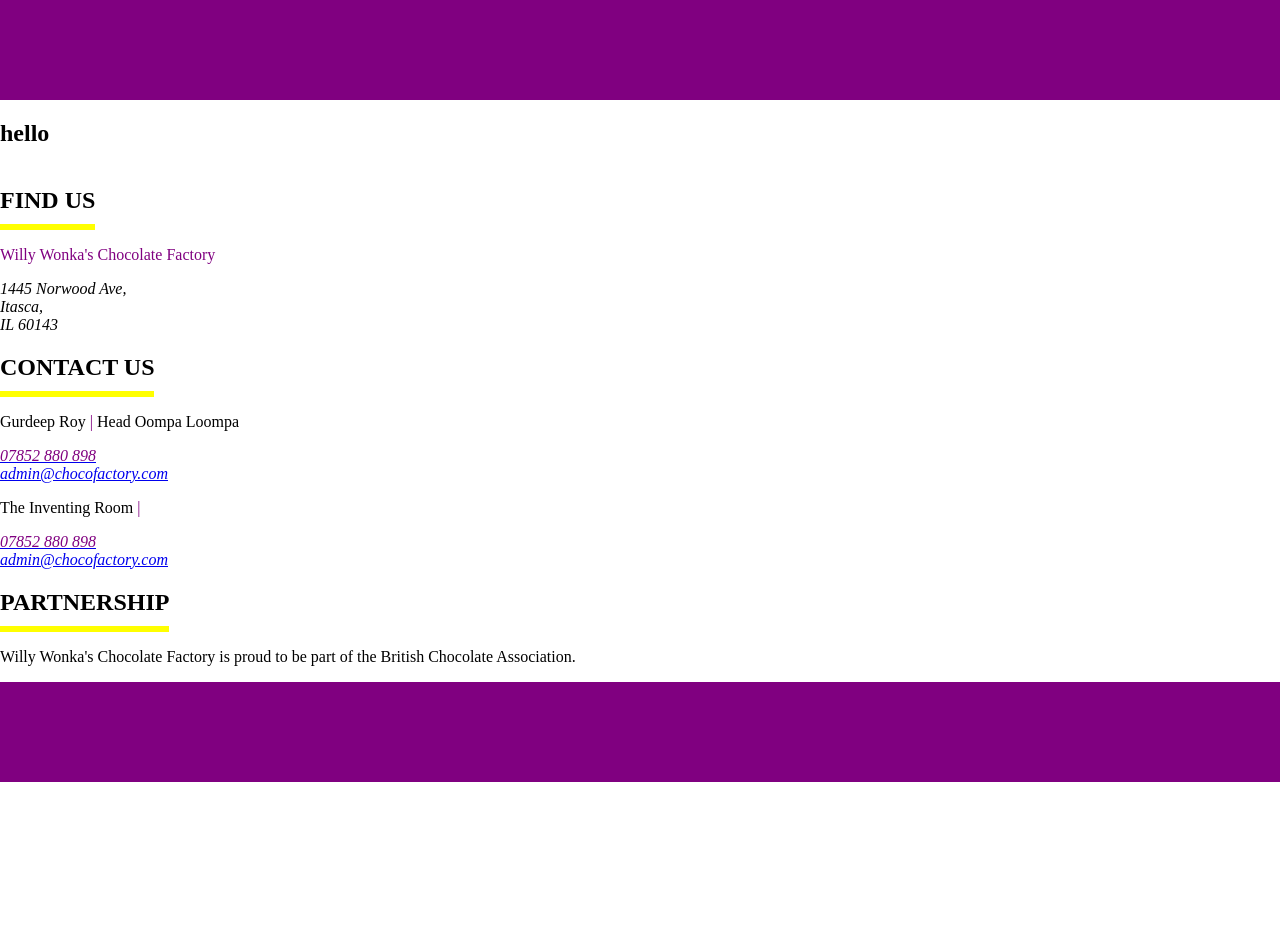
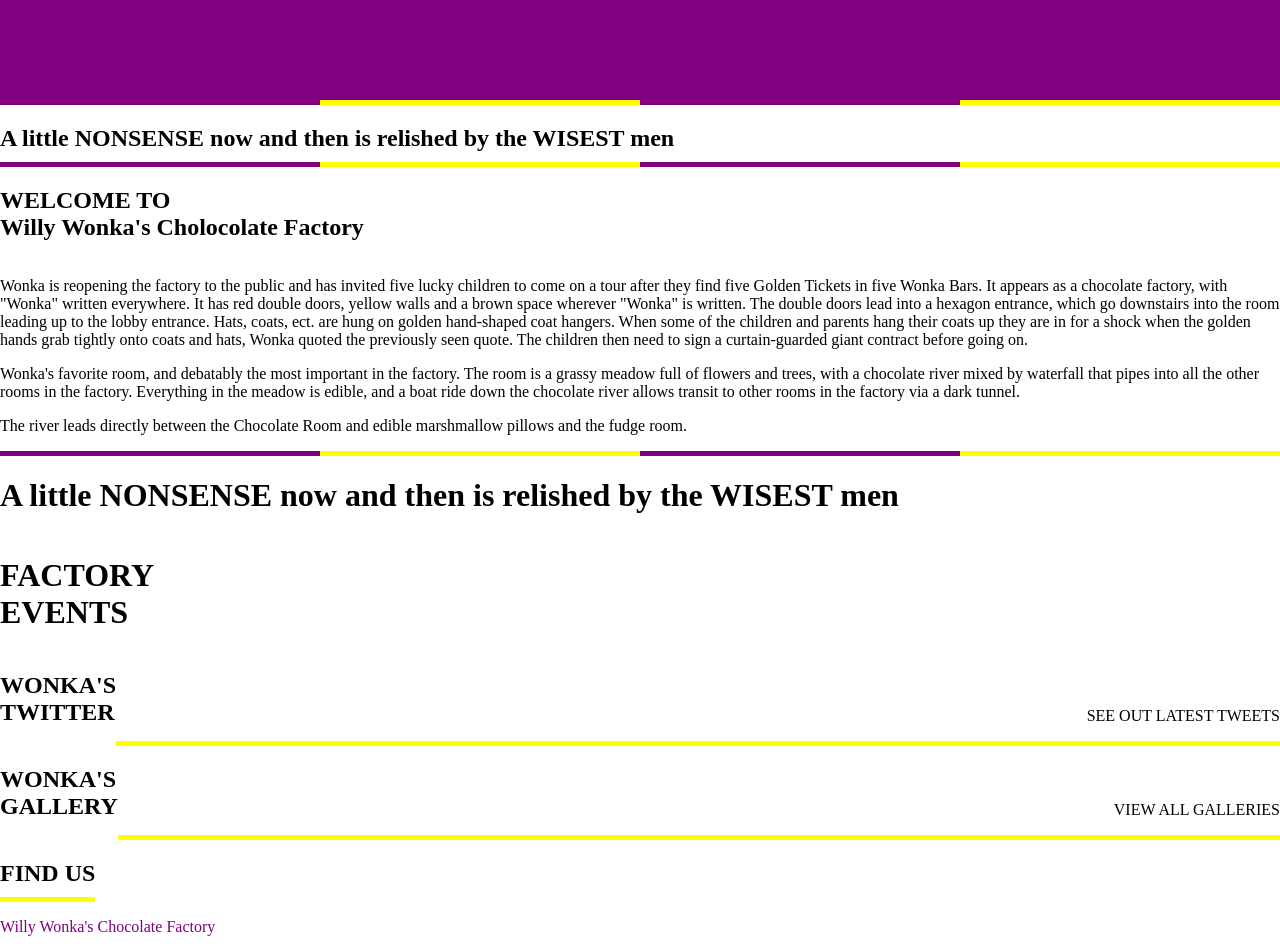
Before and after one commit to tonyhaunschmidt/website_practice, a React (Create React App) app: page / in a window 1280 px wide. Shown: the top 952 px of the page. Before the commit the page ends 800 px from the top, so only its background shows below. Built offline with nearby package versions, Linux system fonts and the light colour scheme.

Commit message:
pre bootstrap

```diff
--- a/src/App.js
+++ b/src/App.js
@@ -5,18 +5,78 @@
     <>
       <header></header>
       <section className='hero'>
-        <h1>hello</h1>
+        <div className='underline_container'>
+          <div className='colour_one_box'></div>
+          <div className='colour_two_box'></div>
+          <div className='colour_one_box'></div>
+          <div className='colour_two_box'></div>
+        </div>
+        <h2>A little <span>NONSENSE</span> now and then is relished by the <span>WISEST</span> men</h2>
+        <div className='underline_container'>
+          <div className='colour_one_box'></div>
+          <div className='colour_two_box'></div>
+          <div className='colour_one_box'></div>
+          <div className='colour_two_box'></div>
+        </div>
       </section>
-      <section id='welcome'></section>
+      <section id='welcome'>
+        {/*<img />*/}
+        <h1><span id='welcome_to'>WELCOME TO</span><br />Willy Wonka's Cholocolate Factory</h1>
+        <div className='underline_container'><div className='colour_one'></div><div className='colour_two'></div></div>
+        <p>Wonka is reopening the factory to the public and has invited five lucky children to come on a tour after they find five Golden Tickets in five Wonka Bars.
+          It appears as a chocolate factory, with "Wonka" written everywhere. It has red double doors, yellow walls and a brown space wherever "Wonka" is written.
+          The double doors lead into a hexagon entrance, which go downstairs into the room leading up to the lobby entrance. Hats, coats, ect. are hung on golden
+          hand-shaped coat hangers. When some of the children and parents hang their coats up they are in for a shock when the golden hands grab tightly onto coats
+          and hats, Wonka quoted the previously seen quote. The children then need to sign a curtain-guarded giant contract before going on.
+        </p>
+        <p>Wonka's favorite room, and debatably the most important in the factory. The room is a grassy meadow full of flowers and trees, with a chocolate river mixed
+          by waterfall that pipes into all the other rooms in the factory. Everything in the meadow is edible, and a boat ride down the chocolate river allows transit
+          to other rooms in the factory via a dark tunnel.</p>
+        <p>The river leads directly between the Chocolate Room and edible marshmallow pillows and the fudge room.</p>
+      </section>
       <section id='events'></section>
-      <section id='social'></section>
-      <section id='gallery'></section>
+      <div className='underline_container'>
+        <div className='colour_one_box'></div>
+        <div className='colour_two_box'></div>
+        <div className='colour_one_box'></div>
+        <div className='colour_two_box'></div>
+      </div>
+      <h1>A little <span>NONSENSE</span> now and then is relished by the <span>WISEST</span> men</h1>
+      <div className='subheader_container'>
+        <h1>FACTORY <span>EVENTS</span></h1>
+      </div>
+      {/* events box */}
+      <section id='social'>
+        <div className='subheader_container'>
+          <h1>WONKA'S <span>TWITTER</span></h1>
+          <div>
+            <p>SEE OUT LATEST TWEETS</p>
+            <div className='underline_container'>
+              <div className='colour_two_box'></div>
+            </div>
+          </div>
+        </div>
+      </section>
+      <section id='gallery'>
+        <div className='subheader_container'>
+          <h1>WONKA'S <span>GALLERY</span></h1>
+          <div>
+            <p>VIEW ALL GALLERIES</p>
+            <div className='underline_container'>
+              <div className='colour_two_box'></div>
+            </div>
+          </div>
+        </div>
+      </section>
       <section id='map'></section>
       <section id='accreditations'></section>
       <section id='contact'>
         <div id='find_us' className='contact_info'>
           <div className='title_container'>
             <h2>FIND US</h2>
+            <div className='underline_container'>
+              <div className='colour_two_box'></div>
+            </div>
           </div>
           <div className='address_image_container'>
             <p><span className='highlight_text'>Willy Wonka's Chocolate Factory</span></p>
@@ -31,6 +91,9 @@
         <div id='contact_us' className='contact_info'>
           <div className='title_container'>
             <h2>CONTACT US</h2>
+            <div className='underline_container'>
+              <div className='colour_two_box'></div>
+            </div>
           </div>
           <p>Gurdeep Roy <span className='highlight_text'>|</span> Head Oompa Loompa</p>
           <address>
@@ -46,6 +109,9 @@
         <div id='partnership' className='contact_info'>
           <div className='title_container'>
             <h2>PARTNERSHIP</h2>
+            <div className='underline_container'>
+              <div className='colour_two_box'></div>
+            </div>
           </div>
           <p>Willy Wonka's Chocolate Factory is proud to be part of the British Chocolate Association.</p>
           {/*<img />*/}
--- a/src/main.scss
+++ b/src/main.scss
@@ -27,15 +27,40 @@
   color: $main-one;
 }
 
+.underline_container{
+  display: flex;
+  .colour_one_box, .colour_two_box{
+    height: 5px;
+    flex-grow: 1;
+  }
+  .colour_one_box{
+    background-color: $main-one;
+  }
+  .colour_two_box{
+    background-color: $main-two;
+  }
+}
+
+.subheader_container{
+  display: flex;
+  align-items: flex-end;
+  h1{
+    display: flex;
+    flex-direction: column;
+    align-items: flex-start;
+  }
+  div{
+    flex-grow: 1;
+    text-align: end;
+  }
+}
+
 .contact_info{
   display: flex;
   flex-direction: column;
   align-items: flex-start;
 }
 
-.title_container{
-  border-bottom: 6px solid $main-two;
-  h2{
+h2{
     margin-bottom: 10px;
   }
-}
```
